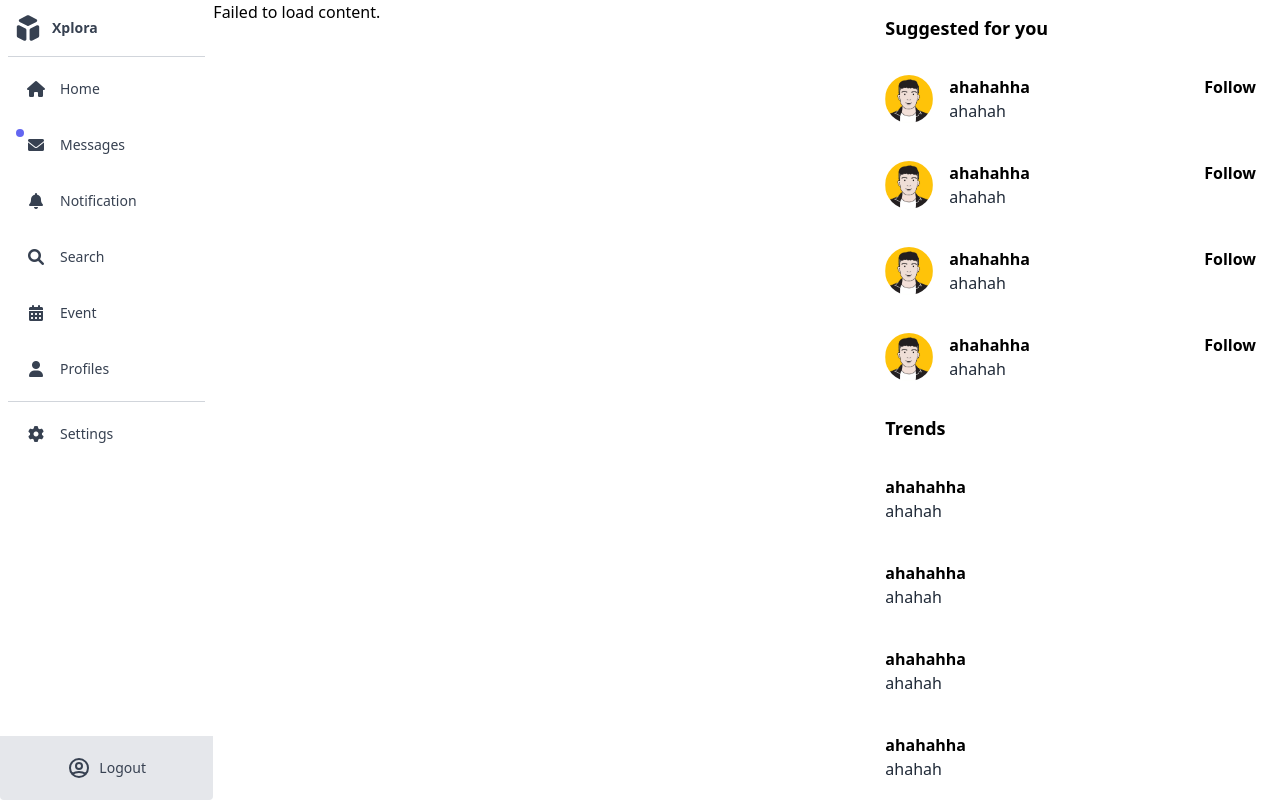
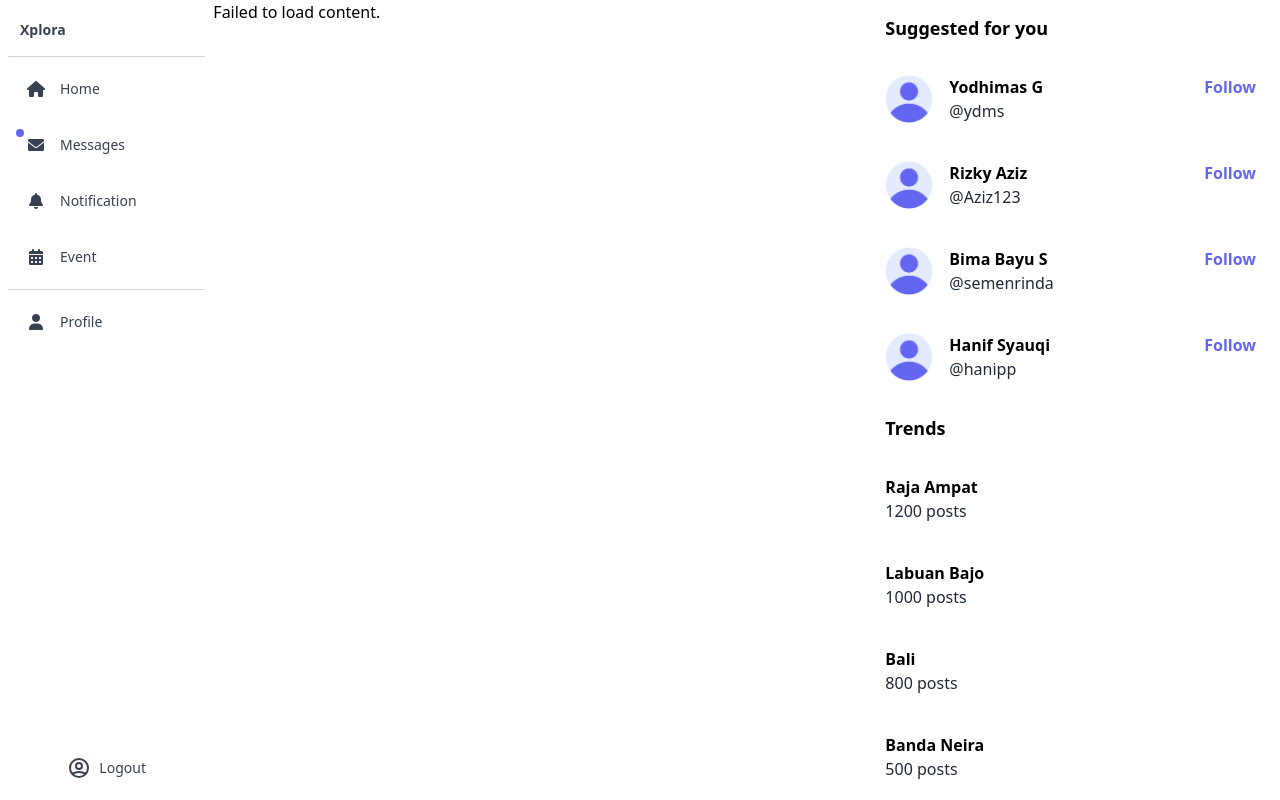
Before and after one commit to rasyidcodes/UASPPW1_22-505791-SV-21936_xplora, a PHP site: the page made by src/pages/index.php in a window 1280 px wide. Run offline with PHP 8.4, Linux system fonts and the light colour scheme; the template is opened without the code that fills it, so the values that code supplies are empty; the visitor is signed in with stand-in values (Sample User, id 1); some libraries are stand-ins or nearby versions.

Commit message:
remove feature and fix bug

```diff
--- a/api/Logout.php
+++ b/api/Logout.php
@@ -8,6 +8,6 @@
 session_destroy();
 
 // Redirect the user to the login page or any other desired location
-header('Location: /xplora/signin');
+header('Location: /xplora/home');
 exit();
 ?>
--- a/api/getProfile.php
+++ b/api/getProfile.php
@@ -1,5 +1,4 @@
 <?php
-
 
             session_start();
 
@@ -12,7 +11,7 @@
                 // ...
             } else {
                 // Redirect to the signup route
-                header('Location: /xplora/signup');
+                header('Location: /xplora/home');
                 exit(); // Terminate the current script to prevent further execution
             }
 
@@ -35,7 +34,7 @@
                   echo '<div class="p-4 m-8 bg-white" style="border-radius: 10px;">';
                   echo '<div class="flex items-center justify-between">';
                   echo '<div class="flex items-center space-x-4">';
-                  echo '<img src="./public/avatar.jpg" alt="Profile Picture" class="w-12 h-12 rounded-full">';
+                  echo '<img src="./public/user.png" alt="Profile Picture" class="w-12 h-12 rounded-full">';
                   echo '<div>';
                   echo '<p>' . $row['screenName'] . '</p>';
                   echo '<p>' . $row['username'] . '</p>';
--- a/src/components/Home.php
+++ b/src/components/Home.php
@@ -70,7 +70,7 @@
             <div>
                 <form id="postForm"> <!-- Tambahkan id ke form -->
                     <div class="flex items-center space-x-4">
-                        <img src="./public/avatar.jpg" alt="Profile Picture" class="w-12 h-12 rounded-full">
+                        <img src="./public/user.png" alt="Profile Picture" class="w-12 h-12 rounded-full">
                         <input type="text" id="postContent" name="postContent" placeholder="What do you want to share today?" class="w-full px-2 py-1 bg-slate-100 rounded custom-input">
                     </div>
                     <div class="border border-gray-300 mt-3 mb-3"></div>
--- a/src/pages/Signin.php
+++ b/src/pages/Signin.php
@@ -40,7 +40,7 @@
       if ($result) {
 
         echo '<script>
-                  window.location.href = "/xplora/i";
+                  window.location.href = "/xplora/";
               </script>';
         // Redirect to a new page or perform further actions
       } else {
--- a/src/pages/Signup.php
+++ b/src/pages/Signup.php
@@ -50,7 +50,7 @@
                             icon: "success",
                             confirmButtonText: "OK"
                             }).then(function() {
-                                window.location.href = "/xplora/i";
+                                window.location.href = "/xplora/";
                               });;
                         </script>';
                 } else {
--- a/src/pages/index.php
+++ b/src/pages/index.php
@@ -9,7 +9,7 @@
 		// ...
 	} else {
 		// Redirect to the signup route
-		header('Location: /xplora/signup');
+		header('Location: /xplora/home');
 		exit(); // Terminate the current script to prevent further execution
 	}
 
@@ -31,7 +31,7 @@
 	<link href="{{ mix('src/css/app.css') }}" rel="stylesheet">
 	<link href="https://cdnjs.cloudflare.com/ajax/libs/font-awesome/6.0.0-beta3/css/all.min.css" rel="stylesheet">
 
-  <title>Example HTML Columnss</title>
+  <title>Xplora</title>
 </head>
 
 <style>
@@ -193,12 +193,12 @@
       <!-- Column 1 Content -->
 
       <div class="flex flex-col items-center w-full h-screen overflow-hidden text-gray-700 rounded ">
-		<a class="flex items-center w-full px-3 mt-3" href="#">
-			<svg class="w-8 h-8 fill-current" xmlns="http://www.w3.org/2000/svg" viewBox="0 0 20 20" fill="currentColor">
+		<a class="flex items-center w-full px-3 mt-4" href="#">
+			<!-- <svg class="w-8 h-8 fill-current" xmlns="http://www.w3.org/2000/svg" viewBox="0 0 20 20" fill="currentColor">
 				<path d="M11 17a1 1 0 001.447.894l4-2A1 1 0 0017 15V9.236a1 1 0 00-1.447-.894l-4 2a1 1 0 00-.553.894V17zM15.211 6.276a1 1 0 000-1.788l-4.764-2.382a1 1 0 00-.894 0L4.789 4.488a1 1 0 000 1.788l4.764 2.382a1 1 0 00.894 0l4.764-2.382zM4.447 8.342A1 1 0 003 9.236V15a1 1 0 00.553.894l4 2A1 1 0 009 17v-5.764a1 1 0 00-.553-.894l-4-2z" />
-			</svg>
+			</svg> -->
 
-			<span class="ml-2 text-sm font-bold">Xplora</span>
+			<span class="ml-2 text-sm font-bold py-1">Xplora</span>
 		</a>
 		<div class="w-full px-2">
 			<div class="flex flex-col items-center w-full mt-3 border-t border-gray-300" >
@@ -218,33 +218,33 @@
 					<span class="ml-2 text-sm font-medium">Notification</span>
 				</a>
 
-				<a class="flex items-center w-full h-12 px-3 mt-2 rounded hover:bg-gray-300" href="#" id="search">
+				<!-- <a class="flex items-center w-full h-12 px-3 mt-2 rounded hover:bg-gray-300" href="#" id="search">
 					<i class="fas fa-search w-8 h-8 flex items-center justify-center"></i>
 					<span class="ml-2 text-sm font-medium">Search</span>
-				</a>
+				</a> -->
 				<a class="flex items-center w-full h-12 px-3 mt-2 hover:bg-gray-300 rounded" href="#" id="event" >
 					<i class="fas fa-calendar-alt w-8 h-8 flex items-center justify-center"></i>
 					<span class="ml-2 text-sm font-medium">Event</span>
 				</a>
 
 
-				<a id="profile" class="flex items-center w-full h-12 px-3 mt-2 rounded hover:bg-gray-300"  href="#" id="profile">
-					<i class="fas fa-user w-8 h-8 flex items-center justify-center"></i>
-					<span class="ml-2 text-sm font-medium">Profiles</span>
-				</a>
+
 
 
 			</div>
 			<div class="flex flex-col items-center w-full mt-2 border-t border-gray-300">
 
-				<a class="flex items-center w-full h-12 px-3 mt-2 rounded hover:bg-gray-300" href="#">
+				<!-- <a class="flex items-center w-full h-12 px-3 mt-2 rounded hover:bg-gray-300" href="#">
 					<i class="fas fa-cog w-8 h-8 flex items-center justify-center"></i>
 					<span class="ml-2 text-sm font-medium">Settings</span>
+				</a> -->
+				<a id="profile" class="flex items-center w-full h-12 px-3 mt-2 rounded hover:bg-gray-300"  href="#" id="profile">
+					<i class="fas fa-user w-8 h-8 flex items-center justify-center"></i>
+					<span class="ml-2 text-sm font-medium">Profile</span>
 				</a>
-
 			</div>
 		</div>
-		<a class="flex items-center justify-center w-full h-16 mt-auto bg-gray-200 hover:bg-gray-300" href="#" id="logout">
+		<a class="flex items-center justify-center w-full h-16 mt-auto hover:bg-gray-300" href="#" id="logout">
 			<svg class="w-6 h-6 stroke-current" xmlns="http://www.w3.org/2000/svg" fill="none" viewBox="0 0 24 24" stroke="currentColor">
 				<path stroke-linecap="round" stroke-linejoin="round" stroke-width="2" d="M5.121 17.804A13.937 13.937 0 0112 16c2.5 0 4.847.655 6.879 1.804M15 10a3 3 0 11-6 0 3 3 0 016 0zm6 2a9 9 0 11-18 0 9 9 0 0118 0z" />
 			</svg>
@@ -311,45 +311,45 @@
 				<div class="grid grid-rows-4 grid-rows-custom">
 
 				<div class="flex items-center space-x-4 pl-8 pr-6 w-full">
-						<img src="./public/avatar.jpg" alt="Profile Picture" class="w-12 h-12 rounded-full">
+						<img src="./public/user.png" alt="Profile Picture" class="w-12 h-12 rounded-full">
 						<div class="w-full">
 							<div class="w-full justify-between flex">
-								<p class="font-bold">ahahahha</p>
-								<p class="font-bold">Follow</p>
+								<p class="font-bold">Yodhimas G</p>
+								<p class="font-bold text-indigo-500">Follow</p>
 							</div>
-							<p class="text-gray-800">ahahah</p>
+							<p class="text-gray-800">@ydms</p>
 						</div>
 					</div>
 					<div class="flex items-center space-x-4 pl-8 pr-6 w-full">
-						<img src="./public/avatar.jpg" alt="Profile Picture" class="w-12 h-12 rounded-full">
+						<img src="./public/user.png" alt="Profile Picture" class="w-12 h-12 rounded-full">
 						<div class="w-full">
 							<div class="w-full justify-between flex">
-								<p class="font-bold">ahahahha</p>
-								<p class="font-bold">Follow</p>
+								<p class="font-bold">Rizky Aziz</p>
+								<p class="font-bold text-indigo-500">Follow</p>
 							</div>
-							<p class="text-gray-800">ahahah</p>
+							<p class="text-gray-800">@Aziz123</p>
 						</div>
 					</div>
 
 					<div class="flex items-center space-x-4 pl-8 pr-6 w-full">
-						<img src="./public/avatar.jpg" alt="Profile Picture" class="w-12 h-12 rounded-full">
+						<img src="./public/user.png" alt="Profile Picture" class="w-12 h-12 rounded-full">
 						<div class="w-full">
 							<div class="w-full justify-between flex">
-								<p class="font-bold">ahahahha</p>
-								<p class="font-bold">Follow</p>
+								<p class="font-bold">Bima Bayu S</p>
+								<p class="font-bold text-indigo-500">Follow</p>
 							</div>
-							<p class="text-gray-800">ahahah</p>
+							<p class="text-gray-800">@semenrinda</p>
 						</div>
 					</div>
 
 					<div class="flex items-center space-x-4 pl-8 pr-6 w-full">
-						<img src="./public/avatar.jpg" alt="Profile Picture" class="w-12 h-12 rounded-full">
+						<img src="./public/user.png" alt="Profile Picture" class="w-12 h-12 rounded-full">
 						<div class="w-full">
 							<div class="w-full justify-between flex">
-								<p class="font-bold">ahahahha</p>
-								<p class="font-bold">Follow</p>
+								<p class="font-bold">Hanif Syauqi</p>
+								<p class="font-bold text-indigo-500">Follow</p>
 							</div>
-							<p class="text-gray-800">ahahah</p>
+							<p class="text-gray-800">@hanipp</p>
 						</div>
 					</div>
 
@@ -368,38 +368,38 @@
 
 						<div class="w-full">
 							<div class="w-full justify-between flex">
-								<p class="font-bold">ahahahha</p>
+								<p class="font-bold">Raja Ampat</p>
 
 							</div>
-							<p class="text-gray-800">ahahah</p>
+							<p class="text-gray-800">1200 posts</p>
 						</div>
 					</div>
 					<div class="flex items-center space-x-4 pl-8 pr-6 w-full">
 						<div class="w-full">
 							<div class="w-full justify-between flex">
-								<p class="font-bold">ahahahha</p>
+								<p class="font-bold">Labuan Bajo</p>
 							</div>
-							<p class="text-gray-800">ahahah</p>
+							<p class="text-gray-800">1000 posts</p>
 						</div>
 					</div>
 
 					<div class="flex items-center space-x-4 pl-8 pr-6 w-full">
 						<div class="w-full">
 							<div class="w-full justify-between flex">
-								<p class="font-bold">ahahahha</p>
+								<p class="font-bold">Bali</p>
 
 							</div>
-							<p class="text-gray-800">ahahah</p>
+							<p class="text-gray-800">800 posts</p>
 						</div>
 					</div>
 
 					<div class="flex items-center space-x-4 pl-8 pr-6 w-full">
 						<div class="w-full">
 							<div class="w-full justify-between flex">
-								<p class="font-bold">ahahahha</p>
+								<p class="font-bold">Banda Neira</p>
 
 							</div>
-							<p class="text-gray-800">ahahah</p>
+							<p class="text-gray-800">500 posts</p>
 						</div>
 					</div>
 
```
Also changed, not shown: api/gdata.php (+4 -7 lines), index.php (+3 -5 lines), src/components/Message.php (+12 -72 lines), src/components/Profile.php (+7 -3 lines), src/pages/404.php (added, +20 -0 lines), src/pages/home.php (added, +45 -0 lines), api/connection.php (added), public/hero.png (added), public/user.png (added).
